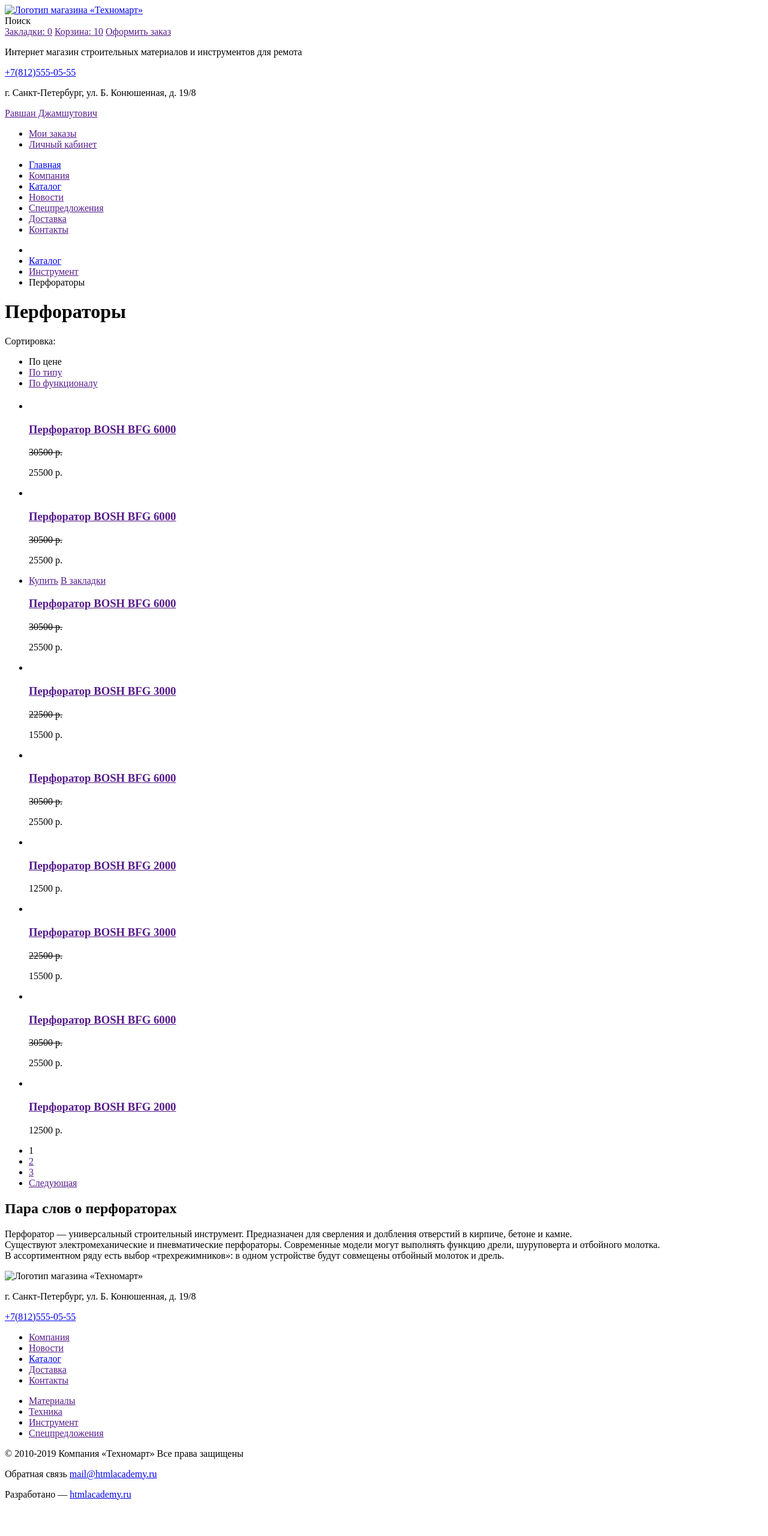
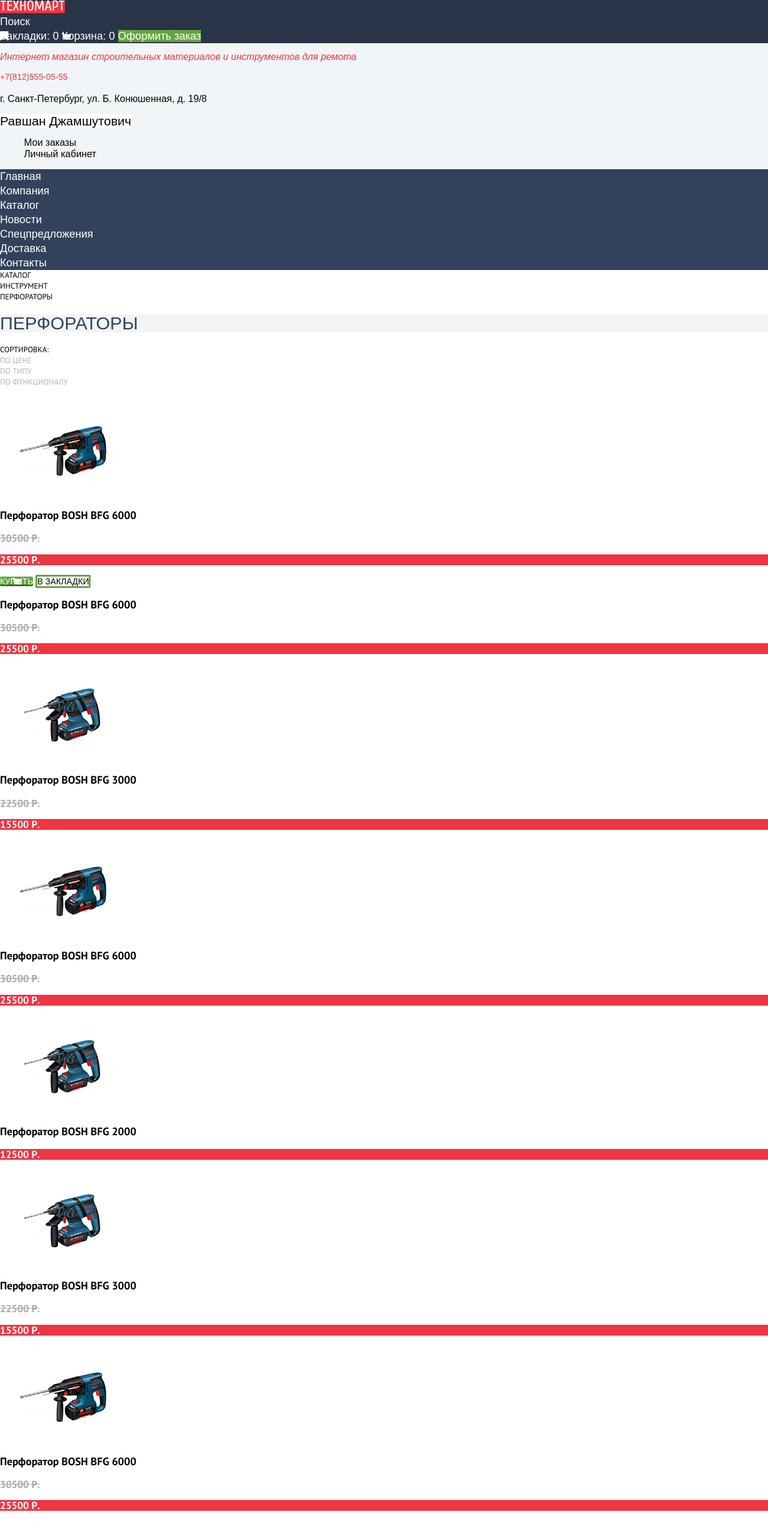
Before and after one commit to dr-ak/93369-technomart-29, a plain HTML site: page catalog.html in a window 1280 px wide. Shown: the top 2560 px of the page at 60% size. Before the commit the page ends 2516 px from the top, so only its background shows below. Drawn offline with nearby package versions, Linux system fonts and the light colour scheme; a web font is replaced by a local one.

Commit message:
Стилизация внетренней страницы

```diff
--- a/catalog.html
+++ b/catalog.html
@@ -1,41 +1,43 @@
 <!DOCTYPE html>
-<html lang="ru">
+<html class="page" lang="ru">
   <head>
     <meta charset="utf-8">
     <title>HTML Academy: Техномарт</title>
+    <link href="https://fonts.googleapis.com/css2?family=Cuprum:ital,wght@0,400;0,700;1,400&family=PT+Sans:wght@400;700&display=swap" rel="stylesheet">
+    <link href="css/normalize.css" rel="stylesheet">
+    <link href="css/style.css" rel="stylesheet">
   </head>
-  <body>
-  <header>
-    <nav>
-      <div>
-        <a href="index.html">
-          <img src="img/index-logo.svg" alt="Логотип магазина «Техномарт»">
+  <body class="page-body">
+  <header class="main-header">
+    <nav class="navigation">
+      <div class="top-navigation">
+        <a class="main-header-logo" href="index.html">
+          <img src="img/logo-technomart.svg" alt="Логотип магазина «Техномарт»">
         </a>
-        <form>
+        <form class="search">
           Поиск
         </form>
-        <a href="">Закладки: <span>0</span></a>
-        <a href="">Корзина: <span>10</span></a>
-        <a href="">Оформить заказ</a>
+        <a class="bookmarks" href="">Закладки: <span>0</span></a>
+        <a class="cart" href="">Корзина: <span>0</span></a>
+        <a class="checkout" href="">Оформить заказ</a>
       </div>
-      <div>
-        <p>Интернет магазин строительных материалов и инструментов для ремота</p>
-        <div>
-          <a href="tel:+78125550555">+7(812)555-05-55</a>
-          <p>г. Санкт-Петербург, ул. Б. Конюшенная, д. 19/8</p>
+      <div сlass="main-header-info">
+        <h1 class="main-header-description">Интернет магазин строительных материалов и инструментов для ремота</h1>
+        <div class="main-header-contacts">
+          <a class="main-header-phone-number" href="tel:+78125550555">+7(812)555-05-55</a>
+          <p class="main-header-address">г. Санкт-Петербург, ул. Б. Конюшенная, д. 19/8</p>
         </div>
-        <div>
-          <div>
-            <a href="">Равшан Джамшутович</a>
-            <a href=""></a>
+        <div class="account">
+            <a class="account-link-profile" href="">Равшан Джамшутович</a>
+            <a class="account-link-leave" href=""></a>
           </div>
-          <ul>
+          <ul class="account-nav">
             <li><a href="">Мои заказы</a></li>
             <li><a href="">Личный кабинет</a></li>
           </ul>
         </div>
       </div>
-      <ul>
+      <ul class="main-navigation">
         <li><a href="index.html">Главная</a></li>
         <li><a href="">Компания</a></li>
         <li><a href="catalog.html">Каталог</a></li>
@@ -47,141 +49,136 @@
     </nav>
   </header>
 
-  <main>
-    <ul>
+  <main class="container">
+    <ul class="breadcrumbs">
       <li><a href=""></a></li>
       <li><a href="catalog.html">Каталог</a></li>
       <li><a href="">Инструмент</a></li>
       <li><a>Перфораторы</a></li>
     </ul>
-    <h1>Перфораторы</h1>
-    <section>
+    <h1 class="block-title catalog-title">Перфораторы</h1>
+    <section class="catalog">
       <form action=""></form>
-      <div>
-        <span>Сортировка:</span>
-        <ul>
+      <div class="catalog-sort">
+        <span class="catalog-sort-title">Сортировка:</span>
+        <ul class="catalog-sort-list">
           <li><a>По цене</a></li>
           <li><a href="">По типу</a></li>
           <li><a href="">По функционалу</a></li>
         </ul>
-        <div>
-          <a href=""></a>
-          <a href=""></a>
+        <div class="catalog-arrows">
+          <a class="catalog-arrow-up" href=""></a>
+          <a class="catalog-arrow-down" href=""></a>
         </div>
       </div>
       <h2></h2>
-      <ul>
-        <li>
-          <img>
-          <h3><a href="">Перфоратор BOSH BFG 6000</a></h3>
+      <ul class="catalog-list">
+        <li class="catalog-item">
+          <img src="img/bfg6000.jpg">
+          <h3 class="catalog-item-name"><a href="">Перфоратор BOSH BFG 6000</a></h3>
           <del>30500 р.</del>
           <p>25500 р.</p>
         </li>
-        <li>
-          <img>
-          <h3><a href="">Перфоратор BOSH BFG 6000</a></h3>
+        <li class="catalog-item">
+          <a class="btn catalog-item-checkout-btn" href="">Купить</a>
+          <a class="btn catalog-item-to-bookmakrs-btn" href="">В закладки</a>
+          <h3 class="catalog-item-name"><a href="">Перфоратор BOSH BFG 6000</a></h3>
           <del>30500 р.</del>
           <p>25500 р.</p>
         </li>
-        <li>
-          <a href="">Купить</a>
-          <a href="">В закладки</a>
-          <h3><a href="">Перфоратор BOSH BFG 6000</a></h3>
+        <li class="catalog-item">
+          <img src="img/bfg3000.jpg">
+          <h3 class="catalog-item-name"><a href="">Перфоратор BOSH BFG 3000</a></h3>
+          <del>22500 р.</del>
+          <p>15500 р.</p>
+        </li>
+        <li class="catalog-item">
+          <img src="img/bfg6000.jpg">
+          <h3 class="catalog-item-name"><a href="">Перфоратор BOSH BFG 6000</a></h3>
           <del>30500 р.</del>
           <p>25500 р.</p>
         </li>
-        <li>
-          <img>
-          <h3><a href="">Перфоратор BOSH BFG 3000</a></h3>
+        <li class="catalog-item">
+          <img src="img/bfg2000.jpg">
+          <h3 class="catalog-item-name"><a href="">Перфоратор BOSH BFG 2000</a></h3>
+          <p>12500 р.</p>
+        </li>
+        <li class="catalog-item">
+          <img src="img/bfg3000.jpg">
+          <h3 class="catalog-item-name"><a href="">Перфоратор BOSH BFG 3000</a></h3>
           <del>22500 р.</del>
           <p>15500 р.</p>
         </li>
-        <li>
-          <img>
-          <h3><a href="">Перфоратор BOSH BFG 6000</a></h3>
+        <li class="catalog-item">
+          <img src="img/bfg6000.jpg">
+          <h3 class="catalog-item-name"><a href="">Перфоратор BOSH BFG 6000</a></h3>
           <del>30500 р.</del>
           <p>25500 р.</p>
         </li>
-        <li>
-          <img>
-          <h3><a href="">Перфоратор BOSH BFG 2000</a></h3>
-          <p>12500 р.</p>
-        </li>
-        <li>
-          <img>
-          <h3><a href="">Перфоратор BOSH BFG 3000</a></h3>
-          <del>22500 р.</del>
-          <p>15500 р.</p>
-        </li>
-        <li>
-          <img>
-          <h3><a href="">Перфоратор BOSH BFG 6000</a></h3>
-          <del>30500 р.</del>
-          <p>25500 р.</p>
-        </li>
-        <li>
-          <img>
-          <h3><a href="">Перфоратор BOSH BFG 2000</a></h3>
+        <li class="catalog-item">
+          <img src="img/bfg2000.jpg">
+          <h3 class="catalog-item-name"><a href="">Перфоратор BOSH BFG 2000</a></h3>
           <p>12500 р.</p>
         </li>
       </ul>
-      <ul>
-        <li><a>1</a></li>
-        <li><a href="">2</a></li>
-        <li><a href="">3</a></li>
-        <li><a href="">Следующая</a></li>
+      <ul class="pagination-list">
+        <li class="pagination-item pagination-item-current"><a>1</a></li>
+        <li class="pagination-item"><a href="">2</a></li>
+        <li class="pagination-item"><a href="">3</a></li>
+        <li class="pagination-item"><a href="">Следующая</a></li>
       </ul>
     </section>
-    <div>
-      <h2>Пара слов о перфораторах</h2>
+    <div class="about-item">
+      <h2 class="block-title">Пара слов о перфораторах</h2>
       <p>
         Перфоратор — универсальный строительный инструмент. Предназначен для сверления и долбления отверстий в кирпиче, бетоне и камне.<br>
         Существуют электромеханические и пневматические перфораторы. Современные модели могут выполнять функцию дрели, шуруповерта и отбойного молотка.<br>
         В ассортиментном ряду есть выбор &laquo;трехрежимников&raquo;: в одном устройстве будут совмещены отбойный молоток и дрель.
       </p>
     </div>
-   </main>
+  </main>
 
-   <footer>
-    <div>
-      <a>
-        <img src="img/index-logo.svg" alt="Логотип магазина «Техномарт»">
+  <footer class="main-footer">
+    <div class="main-footer-top">
+      <a href="index.html" class="footer-logo">
+        <img src="img/logo-footer-technomart.svg" alt="Логотип магазина «Техномарт»">
       </a>
-      <div>
+      <div class="footer-contacts">
         <p>г. Санкт-Петербург, ул. Б. Конюшенная, д. 19/8</p>
         <a href="tel:+78125550555">+7(812)555-05-55</a>
       </div>
     </div>
-    <div>
-      <ul>
+    <div class="footer-nav">
+      <ul class="footer-nav-site">
         <li><a href="">Компания</a></li>
         <li><a href="">Новости</a></li>
         <li><a href="catalog.html">Каталог</a></li>
         <li><a href="">Доставка</a></li>
         <li><a href="">Контакты</a></li>
       </ul>
-      <ul>
+      <ul class="footer-nav-offers">
         <li><a href="">Материалы</a></li>
         <li><a href="">Техника</a></li>
         <li><a href="">Инструмент</a></li>
         <li><a href="">Спецпредложения</a></li>
       </ul>
     </div>
-    <div>
-      <p>
+    <div class="main-footer-bottom">
+      <p class="copyright-company">
         &copy; 2010-2019 Компания &laquo;Техномарт&raquo; Все права защищены
       </p>
       <div>
-        <a href=""></a>
-        <a href=""></a>
-        <a href=""></a>
+        <a class="social-button social-button-vk" href="">Вконтакте</a>
+        <a class="social-button social-button-fb" href="">Фейсбук</a>
+        <a class="social-button social-button-insta" href="">Инстаграм</a>
       </div>
-      <p>Обратная связь
-        <a href="mailto:mail@htmlacademy.ru">mail@htmlacademy.ru</a>
+      <p class="footer-mail">
+        Обратная связь
+        <a class="main-footer-bottom-link" href="mailto:mail@htmlacademy.ru">mail@htmlacademy.ru</a>
       </p>
-      <p>
+      <p class="copyright-dev">
         Разработано —
-        <a href="https://htmlacademy.ru/">htmlacademy.ru</a>
+        <a class="main-footer-bottom-link" href="https://htmlacademy.ru/">htmlacademy.ru</a>
       </p>
     </div>
   </footer>
--- a/css/style.css
+++ b/css/style.css
@@ -1,39 +1,65 @@
 /*Variables*/
 
 :root {
-    --basic-super-extra-dark: #212A3A;
-    --basic-extra-dark: #293449;
-    --basic-dark: #32425c;
-    --basic-extra-dark-gray: #A9A9A9;
-    --basic-dark-gray: #B7BFC8;
-    --basic-gray: #C5C5C5;
-    --basic-light-gray: #E5E5E5;
-    --basic-extra-light-gray: #EAEAEA;
-    --basic-light: #F1F5F7;
-    --basic-extra-light: #F2F6F8;
-    --basic-beige: #F7F3EC;
-    --basic-light-beige: #F9F5F0;
-    --basic-red: #EE3643;
-    --basic-green: #63A63E;
-    --basic-light-green: #8ED78F;
-    --basic-yellow: #FFBF47;
-    --basic-light-yellow: #FFC047;
-    --basic-extra-light-yellow: #FFD180;
-    --basic-blue: #3BBCE3;
-    --basic-violet: #DC91D8;
+    --basic-white: #FFFFFF;
     --basic-black: #000000;
-    --basic-white: #FFFFFF;
-    --basic-transparent-white: rgba(255, 255, 255, 0.3);
+    --basic-fitst-color:  #32425c;
+    --basic-second-color: #293449;
+    --basic-third-color: #EE3643;
 
-    --special-red: #BA2732;
-    --special-light-red: #CA2C37;
-    --special-green: #5FBB2D;
-    --special-transparent-white: rgba(255, 255, 255, 0.5);
-    --special-transparent-gray: rgb(197, 197, 197, 0.3);
-    --special-transparent-dark-gray: rgb(169, 169, 169, 0.3);
-    --special-dark: #293449;
-    --special-extra-dark: #1D2739;
-    --special-gray:  #C5C5C5;
+    --main-header-bg-color: #F1F5F7;
+    --services-bg-color: #F1F5F7;
+    --catalog-title-bg-color:  #F1F5F7;
+    --about-item-bg-color: #F1F5F7;
+
+    --top-navigation-active-bg-color: #212A3A;
+
+    --catalog-item-old-price-text-color: #A9A9A9;
+
+    --pagination-item-border-color: #E5E5E5;
+
+    --popular-item-header-bg-color: #F9F5F0;
+
+    --checkout-bg-color: #63A63E;
+    --catalog-item-checkout-btn-bg-color: #63A63E;
+    --catalog-item-to-bookmakrs-btn-border-color: #63A63E;
+
+    --offers-item-discount-bg-color: #8ED78F;
+
+    --offers-item-delivery-bg-color: #FFBF47;
+
+    --offers-item-stuffs-bg-color: #FFC047;
+
+    --offers-item-tools-text-color: #3BBCE3;
+
+    --offers-item-equipment-bg-color: #DC91D8;
+
+    --offers-item-link-bg-color: rgba(255, 255, 255, 0.3);
+
+    --footer-nav-offers-text-color: #FFD180;
+    --main-footer-bottom-link-text-color: #FFD180;
+
+    --main-header-logo-active-bg-color: #BA2732;
+    --offers-slider-link-active-bg-color: #BA2732;
+
+    --offers-slider-link-hover-bg-color: #CA2C37;
+
+    --checkout-hover-bg-color: #5FBB2D;
+    --catalog-item-checkout-btn-hover-bg-color: #5FBB2D;
+
+    --catalog-item-checkout-btn-active-bg-color: #518534;
+
+    --main-navigation-link-active-bg-color: #1D2739;
+
+    --main-navigation-link-active-text-color: rgba(255, 255, 255, 0.5);
+
+    --catalog-item-to-bookmakrs-btn-active-border-color: rgba(50, 66, 92, 0.5);
+
+    --offers-item-link-hover-bg-color: rgb(197, 197, 197, 0.3);
+
+    --offers-item-link-active-bg-color: rgb(169, 169, 169, 0.3);
+
+    --account-link-active-text-color:  #C5C5C5;
 }
 
 /* Global */
@@ -54,26 +80,26 @@
 }
 
 .navigation {
-    background-color: var(--basic-light);
+    background-color: var(--main-header-bg-color);
 }
 
 .main-header-logo {
-    background-color: var(--basic-red);
+    background-color: var(--basic-third-color);
 }
 
 .main-header-logo:active {
-    background-color: var(--special-red);
+    background-color: var(--main-header-logo-active-bg-color);
 }
 
 .top-navigation {
-    background-color: var(--basic-extra-dark);
+    background-color: var(--basic-second-color);
     color: var(--basic-white);
     font-size: 18px;
     line-height: 24px;
 }
 
 .top-navigation a {
-    color: var(--basic-white);
+    color: var(--top-navigation-text-color);
 }
 
 .bookmarks {
@@ -90,15 +116,15 @@
 
 .bookmarks:active,
 .cart:active {
-    background-color: var(--basic-super-extra-dark);
+    background-color: var(--top-navigation-active-bg-color);
 }
 
 .checkout {
-    background-color: var(--basic-green);
+    background-color: var(--checkout-bg-color);
 }
 
 .checkout:hover {
-    background-color: var(--special-green);
+    background-color: var(--checkout-hover-bg-color);
 }
 
 .checkout:active {
@@ -110,14 +136,14 @@
     font-style: italic;
     font-size: 16px;
     line-height: 23px;
-    color: var(--basic-red);
+    color: var(--basic-third-color);
 }
 
 .main-header-phone-number {
     font-style: bold;
     font-size: 21px;
     line-height: 30px;
-    color: var(--basic-red);
+    color: var(--basic-third-color);
 }
 
 .main-header-phone-number {
@@ -133,15 +159,15 @@
 }
 
 .account-link:hover {
-    color: var(--basic-red);
+    color: var(--basic-third-color);
 }
 
 .account-link:active {
-    color: var(--special-gray);
+    color: var(--account-link-active-text-color);
 }
 
 .main-navigation {
-    background-color: var(--basic-dark);
+    background-color: var(--basic-fitst-color);
     font-size: 18px;
     line-height: 24px;
     list-style: none;
@@ -154,43 +180,18 @@
 }
 
 .main-navigation a:hover {
-    background-color:var(--special-dark);
+    background-color:var(--basic-second-color);
 }
 
 .main-navigation a:active {
-    background-color:var(--special-extra-dark);
-    color: var(--special-transparent-white);
+    background-color:var(--main-navigation-link-active-bg-color);
+    color: var(--main-navigation-link-active-text-color);
 }
 
 .offers-list {
     list-style: none;
     margin: 0;
     padding: 0;
-}
-
-.offers-item-stuffs {
-    background-color: var(--basic-light-yellow);
-    background-image: url("../img/stuffs.svg");
-}
-
-.offers-item-tools {
-    background-color: var(--basic-blue);
-    background-image: url("../img/tools.svg");
-}
-
-.offers-item-equipment {
-    background-color: var(--basic-violet);
-    background-image: url("../img/equipment.svg");
-}
-
-.offers-item-discount {
-    background-color: var(--basic-light-green);
-    background-image: url("../img/discount.svg");
-}
-
-.offers-item-delivery {
-    background-color: var(--basic-yellow);
-    background-image: url("../img/delivery.svg");
 }
 
 .offers-item p {
@@ -208,17 +209,42 @@
 .offers-item a {
     font-size: 14px;
     line-height: 18px;
-    color: var(--basic-white);
+    color: var(--offers-item-text-color);
     text-transform: uppercase;
-    background-color: var(--basic-transparent-white);
+    background-color: var(--offers-item-link-bg-color);
 }
 
 .offers-item a:hover {
-    background-color: var(--special-transparent-gray);
+    background-color: var(--offers-item-link-hover-bg-color);
 }
 
 .offers-item a:active {
-    background-color: var(--special-transparent-dark-gray);
+    background-color: var(--offers-item-link-active-bg-color);
+}
+
+.offers-item-stuffs {
+    background-color: var(--offers-item-stuffs-bg-color);
+    background-image: url("../img/stuffs.svg");
+}
+
+.offers-item-tools {
+    background-color: var(--offers-item-tools-text-color);
+    background-image: url("../img/tools.svg");
+}
+
+.offers-item-equipment {
+    background-color: var(--offers-item-equipment-bg-color);
+    background-image: url("../img/equipment.svg");
+}
+
+.offers-item-discount {
+    background-color: var(--offers-item-discount-bg-color);
+    background-image: url("../img/discount.svg");
+}
+
+.offers-item-delivery {
+    background-color: var(--offers-item-delivery-bg-color);
+    background-image: url("../img/delivery.svg");
 }
 
 .offers-slider {
@@ -245,20 +271,20 @@
     line-height: 18px;
     color: var(--basic-white);
     text-transform: uppercase;
-    background-color: var(--basic-red);
+    background-color: var(--basic-third-color);
 }
 
 .offers-slider-link:hover {
-    background-color: var(--special-light-red);
+    background-color: var(--offers-slider-link-hover-bg-color);
 }
 
 .offers-slider-link:active {
-    background-color: var(--special-red);
+    background-color: var(--offers-slider-link-active-bg-color);
 }
 
 .popular-items-header {
-    background-color: var(--basic-light-beige);
-    color: var(--basic-dark);
+    background-color: var(--popular-item-header-bg-color);
+    color: var(--basic-fitst-color);
 }
 
 .block-title {
@@ -269,16 +295,21 @@
 }
 
 .btn {
+    font-family: "Cuprum", Arial, sans-serif;
     font-size: 14px;
     line-height: 18px;
     color: var(--basic-white);
     text-transform: uppercase;
-    background-color: var(--basic-red);
+    background-color: var(--basic-third-color);
+    box-sizing: border-box;
+}
+
+.catalog {
+    font-family: "PT Sans", Arial, sans-serif;
 }
 
 .catalog-list {
     list-style: none;
-    font-family: "PT Sans", Arial, sans-serif;
     margin: 0;
     padding: 0;
 }
@@ -294,7 +325,7 @@
     font-weight: bold;
     font-size: 17px;
     line-height: 18px;
-    color: var(--basic-extra-dark-gray);
+    color: var(--catalog-item-old-price-text-color);
     text-transform: uppercase;
 }
 
@@ -304,7 +335,7 @@
     line-height: 18px;
     color: var(--basic-white);
     text-transform: uppercase;
-    background-color: var(--basic-red);
+    background-color: var(--basic-third-color);
 }
 
 .popular-brands-list {
@@ -314,7 +345,7 @@
 }
 
 .services {
-    background-color: var(--basic-light);
+    background-color: var(--services-bg-color);
 }
 
 .services p {
@@ -329,8 +360,12 @@
     padding: 0;
 }
 
-.services-list .block-title {
-    color: var(--basic-dark);
+.services-list {
+    color: var(--basic-fitst-color);
+}
+
+.block-title {
+    color: var(--basic-fitst-color);
 }
 
 .services-button {
@@ -339,15 +374,15 @@
     font-size: 21px;
     line-height: 30px;
     color: var(--basic-white);
-    background-color: var(--basic-dark);
+    background-color: var(--basic-fitst-color);
 }
 
 .services-button:hover {
-    background-color: var(--basic-extra-dark);
+    background-color: var(--basic-second-color);
 }
 
 .services-button:active {
-    color: var(--basic-dark);
+    color: var(--basic-fitst-color);
     background-color: var(--basic-white);
 }
 
@@ -369,11 +404,11 @@
     font-size: 18px;
     line-height: 24px;
     color: var(--basic-white);
-    background-color: var(--basic-dark);
+    background-color: var(--basic-fitst-color);
 }
 
 .footer-logo {
-    background-color: var(--basic-red);
+    background-color: var(--basic-third-color);
 }
 
 .footer-contacts a {
@@ -391,7 +426,7 @@
 }
 
 .footer-nav-offers a {
-    color: var(--basic-extra-light-yellow);
+    color: var(--footer-nav-offers-text-color);
 }
 
 .footer-nav a:hover{
@@ -406,11 +441,11 @@
 .main-footer-bottom {
     font-size: 16px;
     line-height: 18px;
-    background-color: var(--basic-extra-dark)
+    background-color: var(--basic-second-color)
 }
 
 .main-footer-bottom-link {
-    color: var(--basic-extra-light-yellow);
+    color: var(--main-footer-bottom-link-text-color);
 }
 
 .main-footer-bottom-link:hover {
@@ -424,7 +459,7 @@
 
 .main-footer-bottom-link:active {
     text-decoration: none;
-    color: var(--basic-red);
+    color: var(--basic-third-color);
 }
 
 .social-button {
@@ -443,3 +478,132 @@
 .social-button-insta {
     background-image: url("../img/icon-insta.svg");
 }
+
+/* catalog style */
+
+.account-link-profile {
+    font-size: 21px;
+    line-height: 21px;
+    background-color: var(--basic-white);
+    color: var(--basic-black);
+}
+
+.account-link-profile:active {
+    color: var(--account-link-active-text-color);
+}
+
+.account-nav {
+    list-style: none;
+}
+
+.account-nav:hover a {
+    color: var(--basic-third-color);
+}
+
+.account-nav:active a {
+    opacity: 0.5;
+    color: var(--basic-black);
+}
+
+.account-nav a {
+    font-size: 16px;
+    line-height: 18px;
+    color: var(--basic-black);
+}
+
+.breadcrumbs {
+    list-style: none;
+    font-family: PT Sans;
+    font-size: 13px;
+    line-height: 18px;
+    text-transform: uppercase;
+    margin: 0;
+    padding: 0;
+}
+
+.breadcrumbs a {
+    color: var(--basic-black);
+}
+
+.catalog-title {
+    background-color: var(--catalog-title-bg-color);
+}
+
+.catalog-sort {
+    font-size: 13px;
+    line-height: 18px;
+    text-transform: uppercase;
+}
+
+.catalog-sort-list {
+    list-style: none;
+    margin: 0;
+    padding: 0;
+}
+
+.catalog-sort-list a {
+    color: var(--basic-black);
+    opacity: 0.3;
+}
+
+.catalog-item-checkout-btn {
+    background-color: var(--catalog-item-checkout-btn-bg-color);
+    background-image: url("../img/cart.svg");
+    background-position: center;
+    background-repeat: no-repeat;
+    box-shadow: inset 0px -3px 0px #367315;
+    border-radius: 2px;
+}
+
+.catalog-item-checkout-btn:hover {
+    background-color: var(--catalog-item-checkout-btn-hover-bg-color);
+}
+
+.catalog-item-checkout-btn:active {
+    background-color: var(--catalog-item-checkout-btn-active-bg-color);
+}
+
+.catalog-item-to-bookmakrs-btn {
+    background-color: var(--basic-white);
+    background-image: url("../img/cart.svg");
+    background-position: center;
+    background-repeat: no-repeat;
+    color: var(--basic-black);
+    border: 3px solid var(--catalog-item-to-bookmakrs-btn-border-color);
+    border-radius: 2px;
+}
+
+.catalog-item-to-bookmakrs-btn:hover {
+    border-color: var(--basic-fitst-color);
+}
+
+.catalog-item-to-bookmakrs-btn:active {
+    border-color: var(--catalog-item-to-bookmakrs-btn-active-border-color);
+}
+
+.pagination-list {
+    list-style: none;
+    margin: 0;
+    padding: 0;
+    font-size: 13px;
+    line-height: 18px;
+    text-transform: uppercase;
+}
+
+.pagination-item {
+    color: var(--basic-black);
+    border: 1px solid var(--pagination-item-border-color);
+    box-sizing: border-box;
+    border-radius: 2px;
+}
+
+.pagination-item-current {
+    background-color: var(--basic-third-color);
+    border: 0;
+}
+
+.about-item {
+    background-color: var(--about-item-bg-color);
+    font-size: 13px;
+    line-height: 24px;
+}
```
